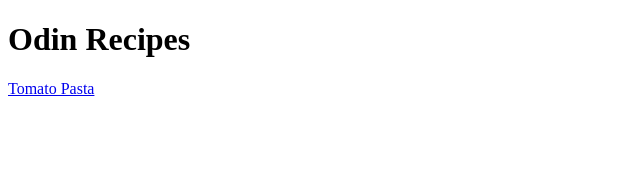
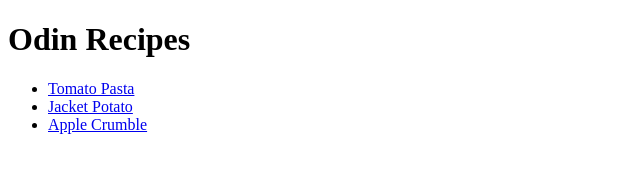
Before and after one commit to MrAlexM/odin-recipes, a plain HTML site: page index.html in a window 1280 px wide. Shown: the whole page, without its empty margins (0-640 px from the left). Drawn offline with Linux system fonts and the light colour scheme.

Commit message:
Added links to Apple Crumble and Jacket Potato Recipes

```diff
--- a/index.html
+++ b/index.html
@@ -6,6 +6,10 @@
   </head>
   <body>
     <h1>Odin Recipes</h1>
-    <a href="./recipes/tomatopasta.html">Tomato Pasta</a>
+    <ul>
+      <li><a href="./recipes/tomatopasta.html">Tomato Pasta</a></li>
+      <li><a href="./recipes/jacketpotato.html">Jacket Potato</a></li>
+      <li><a href="./recipes/applecrumble.html">Apple Crumble</a></li>
+    </ul>
   </body>
 </html>
```
